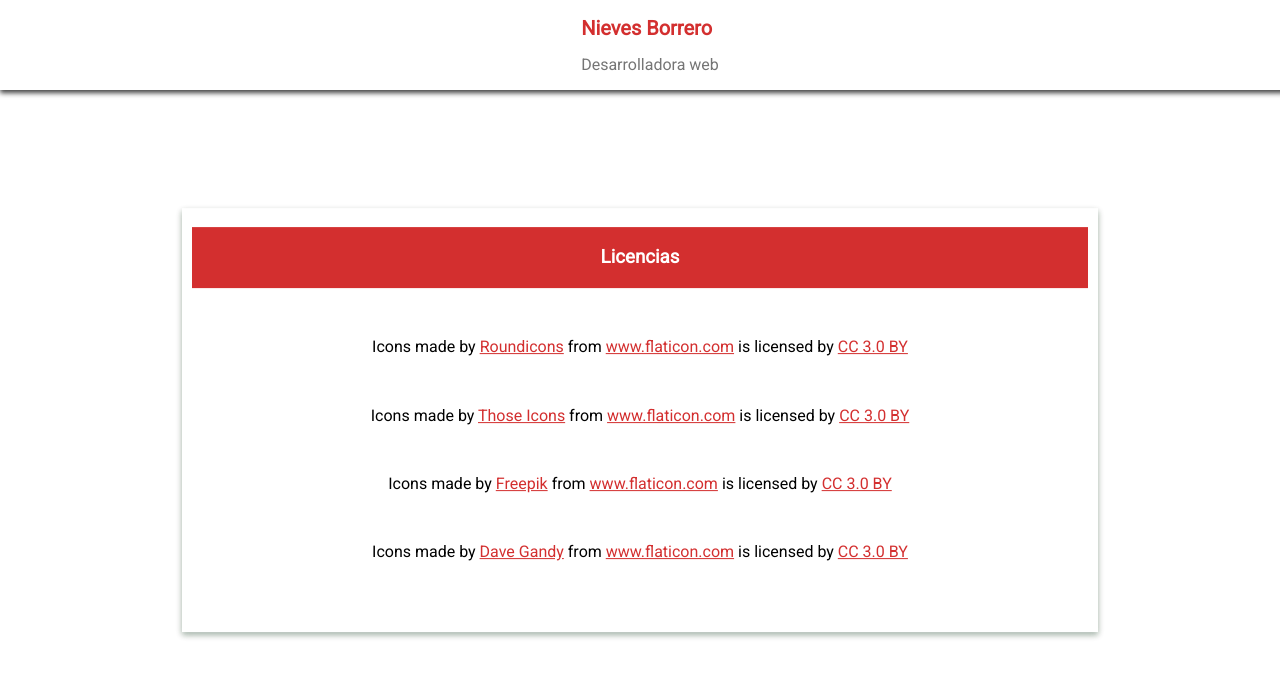
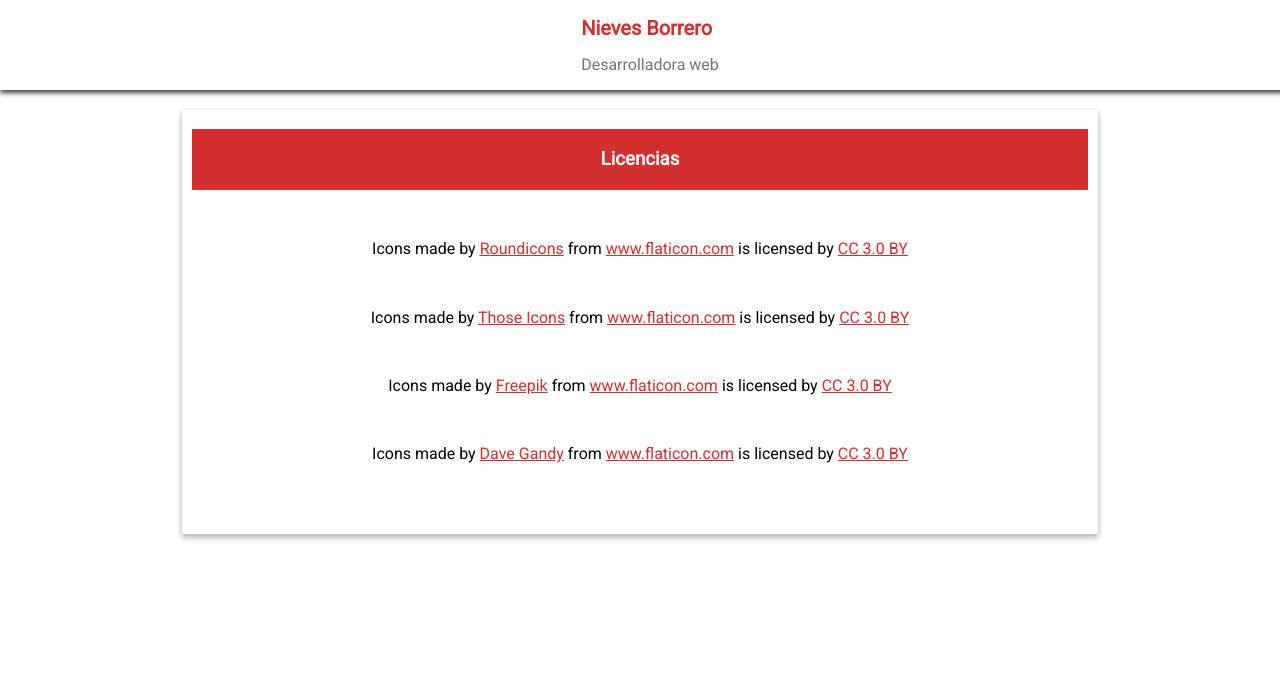
Before and after one commit to NievesBorrero/Portfolio, a plain HTML site: page licencias.html in a window 1280 px wide. Drawn offline with Linux system fonts and the light colour scheme.

Commit message:
descripción

```diff
--- a/licencias.html
+++ b/licencias.html
@@ -18,6 +18,7 @@
 			<p>Desarrolladora web</p>
 		</div>
 	</div>
+	<main>
 		<div class="card">
 				<h3>Licencias</h3>
 				<div>Icons made by <a href="https://www.flaticon.com/authors/roundicons" title="Roundicons">Roundicons</a> from <a href="https://www.flaticon.com/" title="Flaticon">www.flaticon.com</a> is licensed by <a href="http://creativecommons.org/licenses/by/3.0/" title="Creative Commons BY 3.0" target="_blank">CC 3.0 BY</a></div>
@@ -25,5 +26,6 @@
 				<div>Icons made by <a href="http://www.freepik.com" title="Freepik">Freepik</a> from <a href="https://www.flaticon.com/" title="Flaticon">www.flaticon.com</a> is licensed by <a href="http://creativecommons.org/licenses/by/3.0/" title="Creative Commons BY 3.0" target="_blank">CC 3.0 BY</a></div>
 				<div>Icons made by <a href="https://www.flaticon.com/authors/dave-gandy" title="Dave Gandy">Dave Gandy</a> from <a href="https://www.flaticon.com/" title="Flaticon">www.flaticon.com</a> is licensed by <a href="http://creativecommons.org/licenses/by/3.0/" title="Creative Commons BY 3.0" target="_blank">CC 3.0 BY</a></div>
 		</div>
+	</main>
 </body>
 </html>
--- a/style/licencias.sass
+++ b/style/licencias.sass
@@ -23,17 +23,21 @@ a
 	> div
 		margin: 0 auto
 
+main
+	position: relative
+
 .card
 	box-shadow: 0 3px 6px rgba(3, 38, 14,0.16), 0 3px 6px rgba(5,51,19,0.23)
 	text-align: center
 	background-color: white
 	padding: 0px 10px 20px
+	position: absolute
 	width: 70%
-	position: absolute
-	left: 50%
-	top: 50%
-	transform: translate(-50%, -50%)
-	margin-top: 20px
+	top: 20px
+	right: 0
+	left: 0
+	margin: 0 auto
+	vertical-align: middle
 	>div
 		margin: 50px 0px
 	>h3
```
Also changed, not shown: index.html (+1 -1 lines), style/licencias.css, 1 other file.
